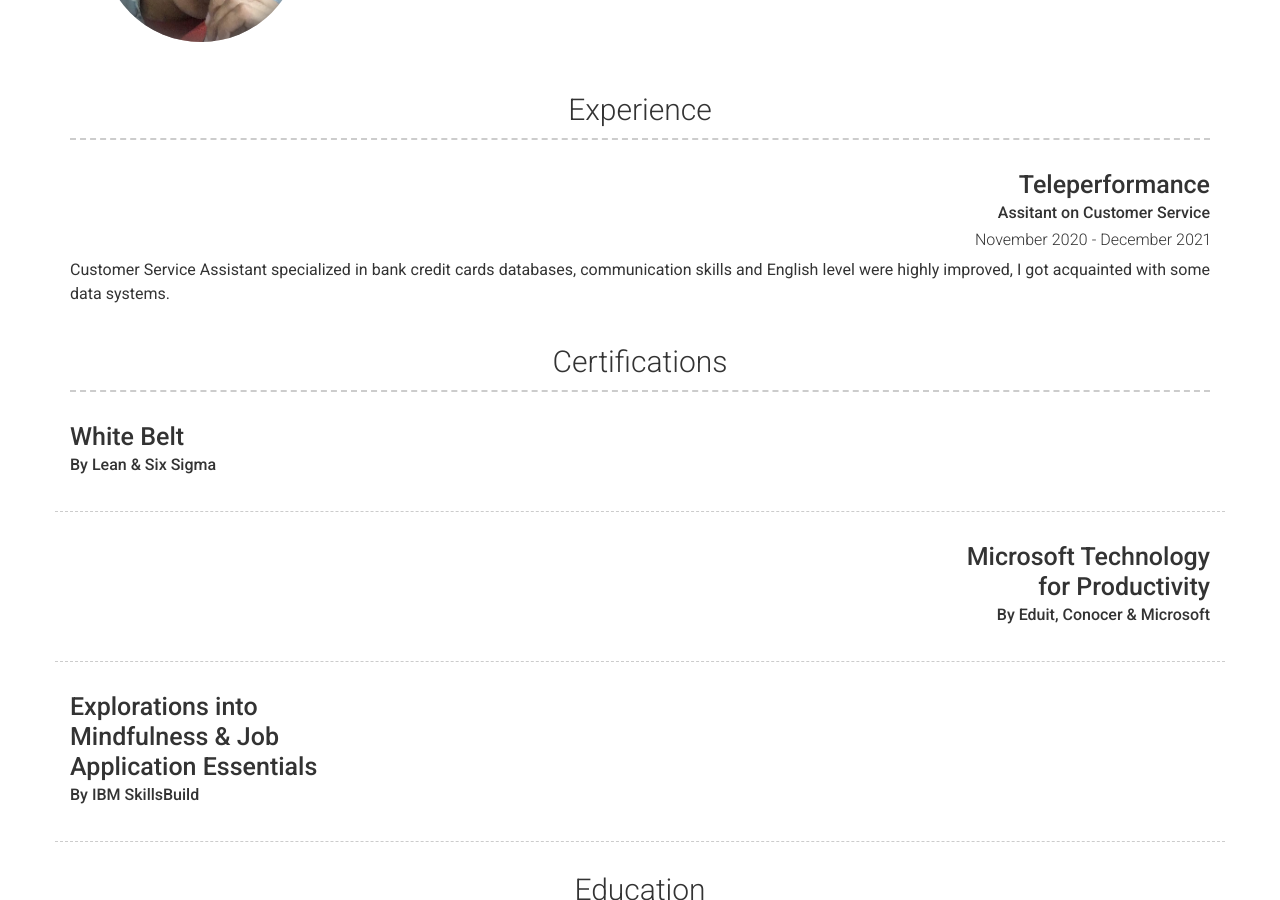
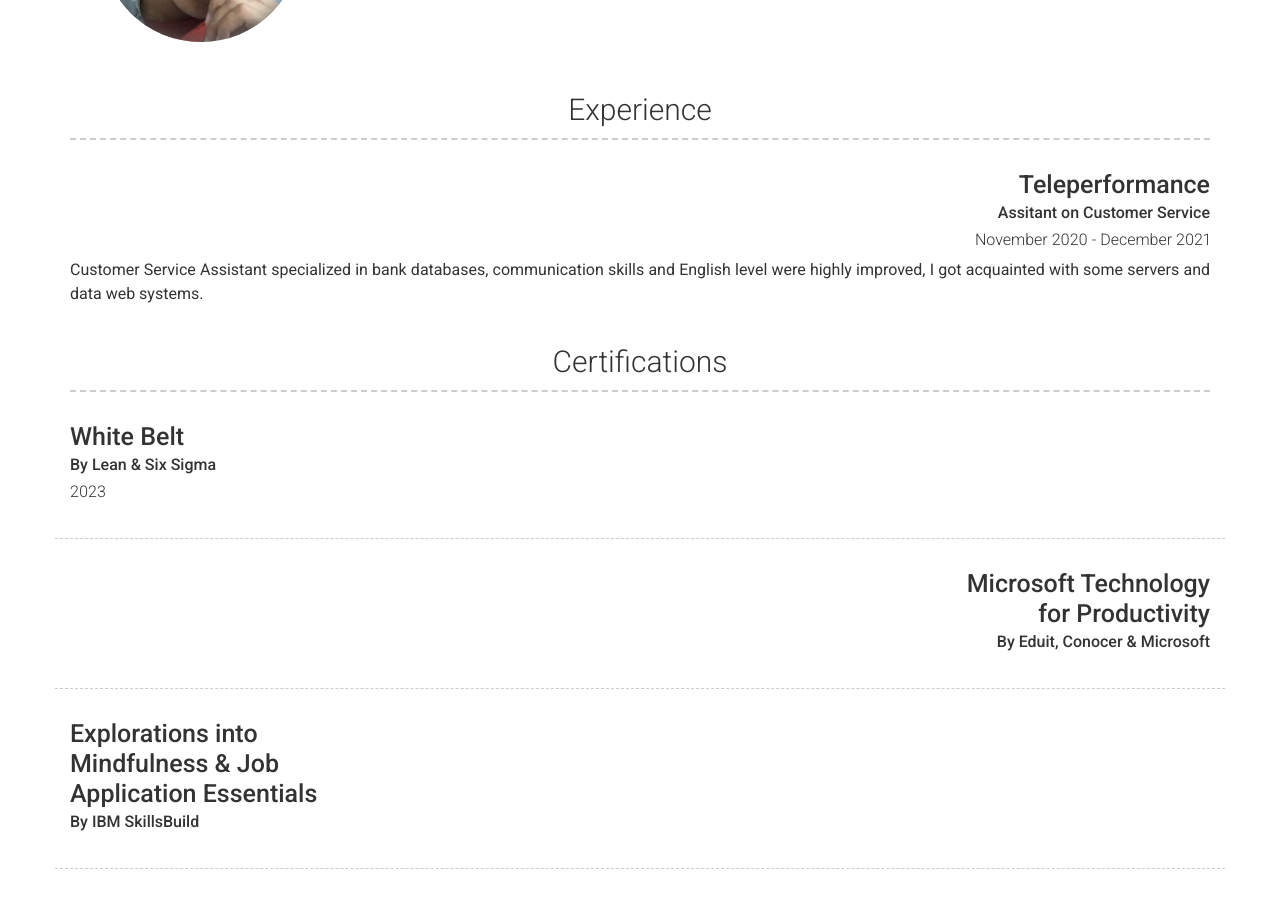
Before and after one commit to Lightworker0923/lightworker0923.github.io, a Jekyll site: the page built from index.md, in a window 1280 px wide and 900 px high, scrolled down 487 px. Built offline with Jekyll 4.4.1, drawn with Linux system fonts in a browser that asks for light colours; nearby versions of some CDN libraries.

Commit message:
Update _config.yml

```diff
--- a/_config.yml
+++ b/_config.yml
@@ -66,7 +66,7 @@
         #quote: >
           #Short description of the company (optional)
         description: | # this will include new lines to allow paragraphs
-          Customer Service Assistant specialized in bank credit cards databases, communication skills and English level were highly improved, I got acquainted with some data systems.
+          Customer Service Assistant specialized in bank databases, communication skills and English level were highly improved, I got acquainted with some servers and data web systems.
   - title: Certifications
     layout: list # Type of content section (list/text)
     content:
@@ -75,6 +75,7 @@
                       # other value (or no value) means no border will be displayed
         title: White Belt
         sub_title: By Lean & Six Sigma
+        caption: 2023
       - layout: right
         border: weak  # Value of `weak` will display a weak border below this item. # Any
                       # other value (or no value) means no border will be displayed
```
